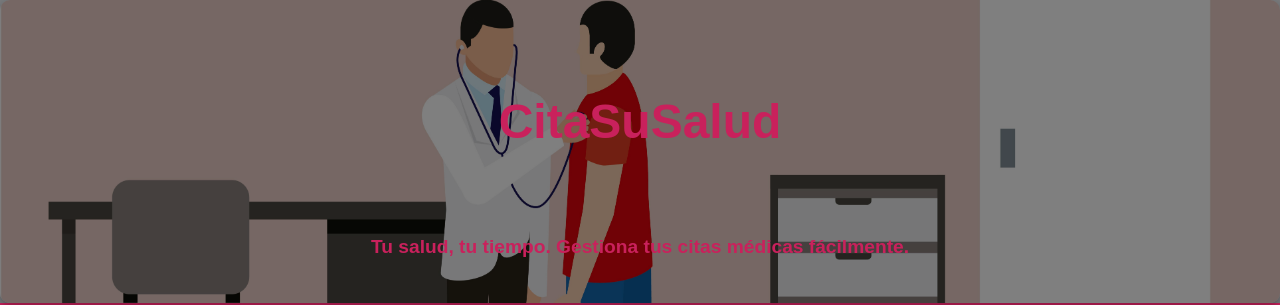
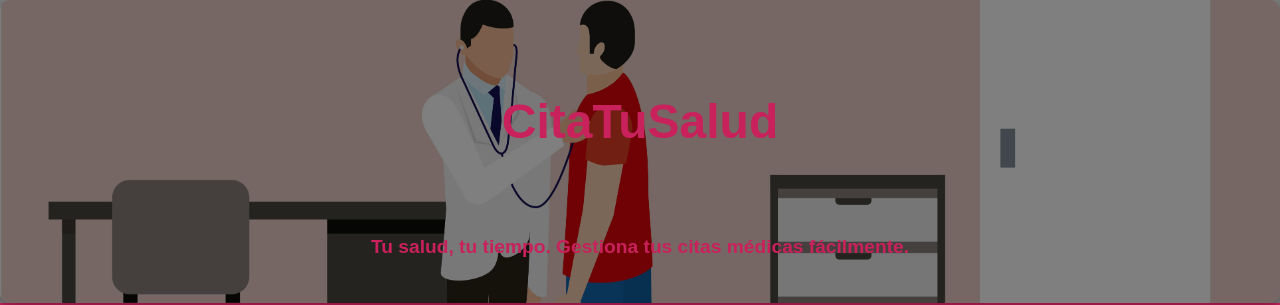
Before and after one commit to matt087/CitaTuSalud, a React (Create React App) app in the folder frontend/: page / in a window 1280 px wide. Shown: the top 305 px of the page. Built offline with nearby package versions, Linux system fonts and the light colour scheme.

Commit message:
Edición de diseño

```diff
--- a/frontend/public/index.html
+++ b/frontend/public/index.html
@@ -24,7 +24,7 @@
       work correctly both with client-side routing and a non-root public URL.
       Learn how to configure a non-root public URL by running `npm run build`.
     -->
-    <title>CitaSuSalud</title>
+    <title>CitaTuSalud</title>
   </head>
   <body>
     <noscript>You need to enable JavaScript to run this app.</noscript>
--- a/frontend/src/components/Banner.js
+++ b/frontend/src/components/Banner.js
@@ -5,7 +5,7 @@ const Banner = () => {
   return (
     <div className="banner">
       <div className="banner-content">
-        <h1>CitaSuSalud</h1>
+        <h1>CitaTuSalud</h1>
         <p>Tu salud, tu tiempo. Gestiona tus citas médicas fácilmente.</p>
       </div>
     </div>
```
Also changed, not shown: 1 other file (tests, documents, lock files or other folders).
